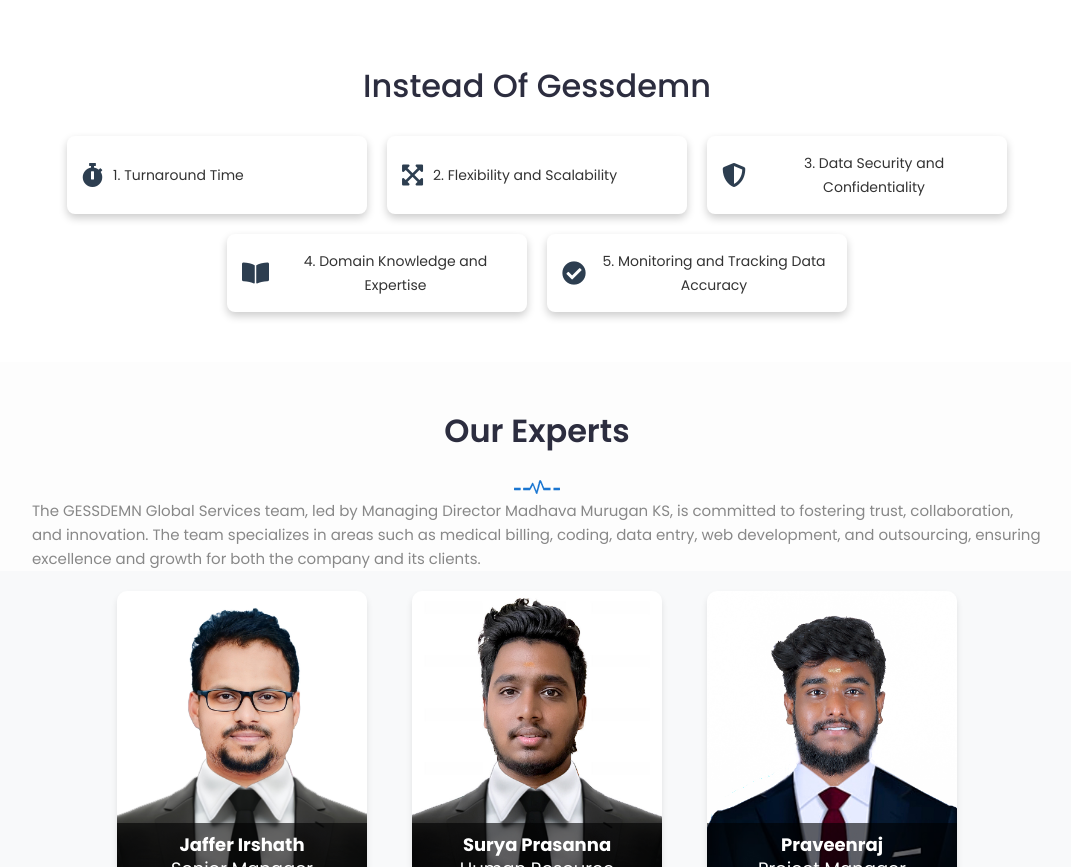
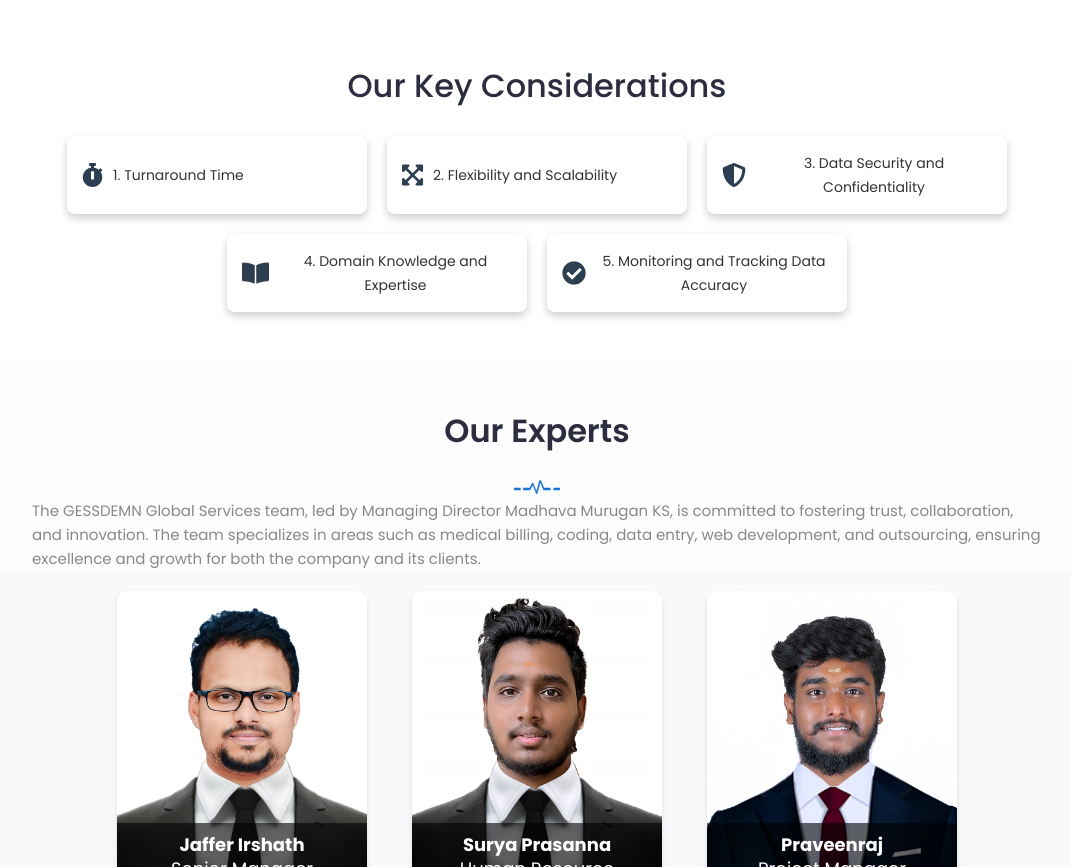
Before and after one commit to GessDemn/Gessdemn_portfolio, a plain HTML site: page index.html in a window 1280 px wide. Shown: the part 3422-4289 px from the top of the page, without its empty margins (103-1174 px from the left). Drawn offline with nearby package versions, Linux system fonts and the light colour scheme; a script that the page names is missing.

Commit message:
Update index.html

```diff
--- a/index.html
+++ b/index.html
@@ -580,7 +580,7 @@
 
 
 
-				<h2>Instead Of Gessdemn</h2>
+				<h2>Our Key Considerations</h2>
 
 
 			<div class="features-container">
```
